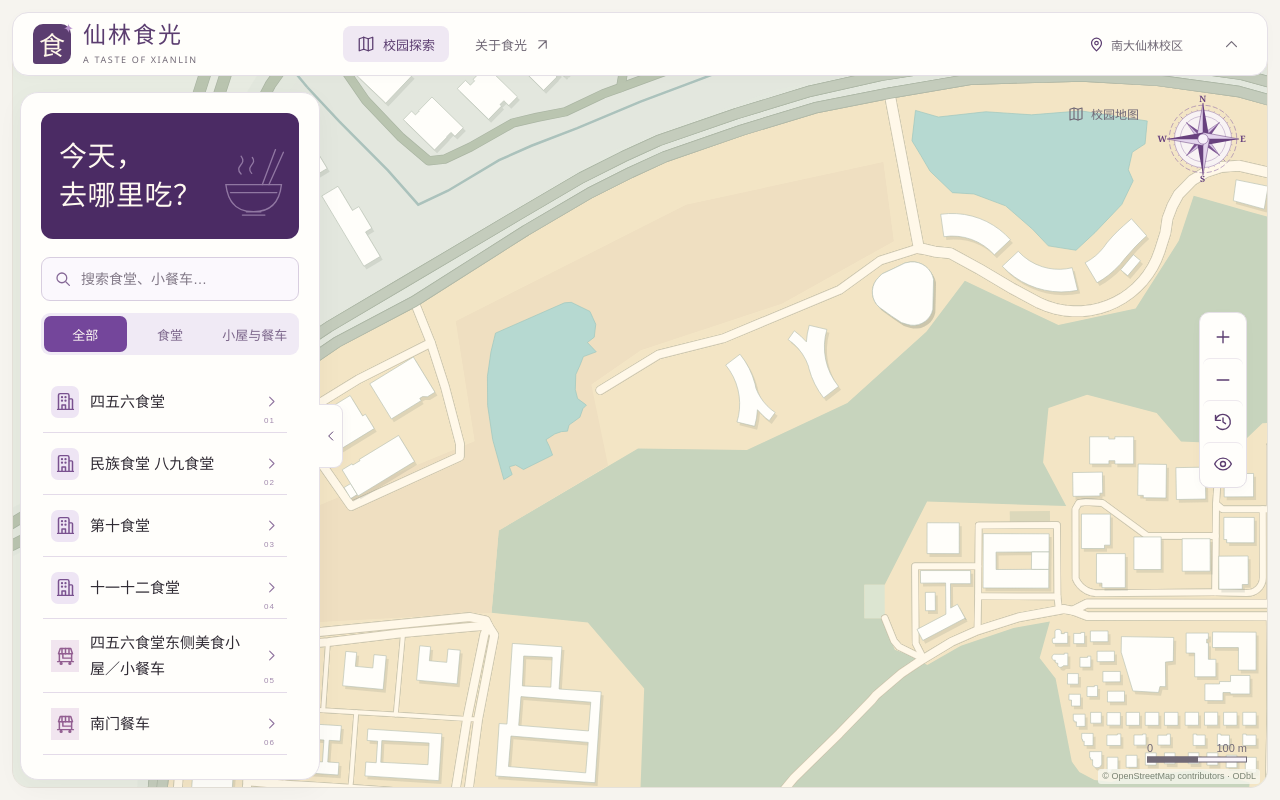
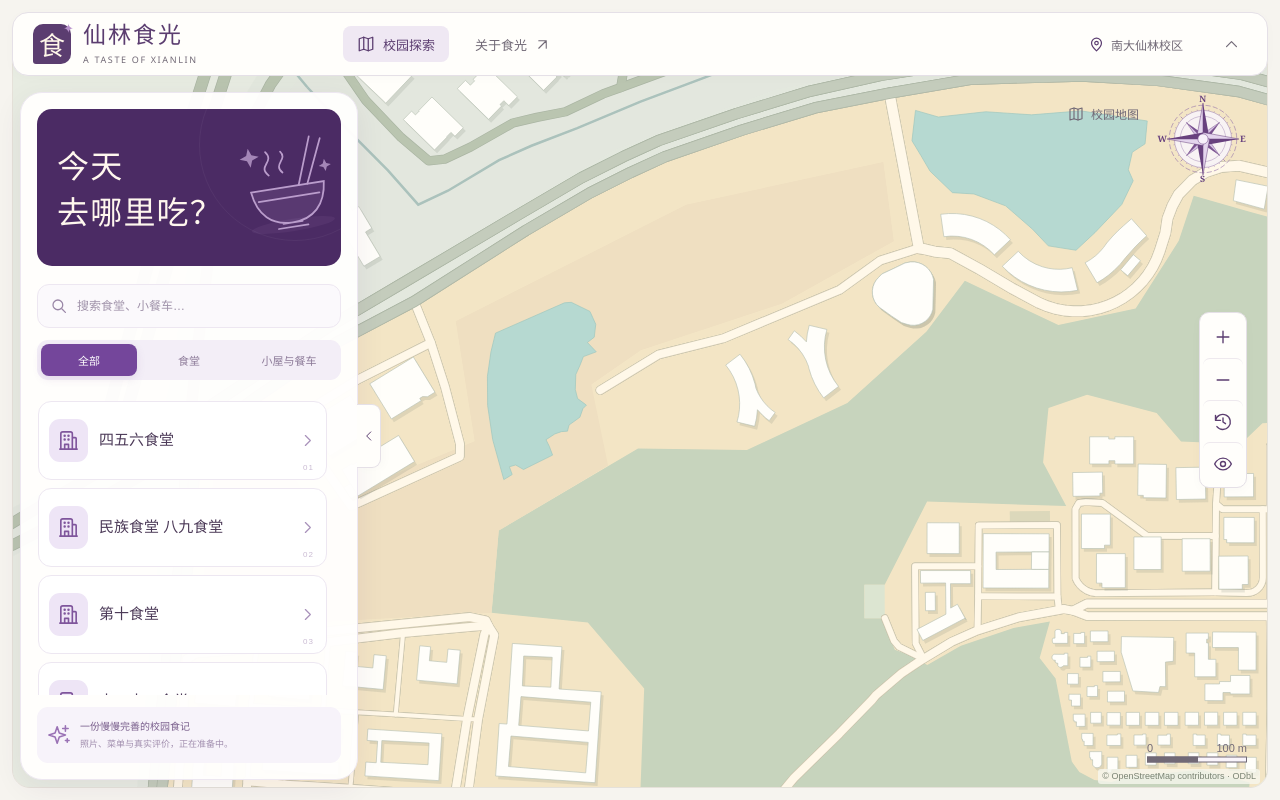
Before and after one commit to shunshun-968/nju-xianlin-food-map, a React (Vite) app: page / in a window 1280 px wide. Built offline with nearby package versions, Linux system fonts and the light colour scheme.

Commit message:
style: restore desktop sidebar cards with lighter typography

```diff
--- a/src/App.tsx
+++ b/src/App.tsx
@@ -218,7 +218,7 @@ export default function App() {
               <h1>
                 {view.level === 'campus' ? (
                   <>
-                    今天{!mobile && '，'}
+                    今天
                     <br />
                     <span>去哪里吃？</span>
                   </>
@@ -235,6 +235,21 @@ export default function App() {
               )}
               {view.level === 'campus' && (
                 <svg className="hero-art" viewBox="0 0 130 140" fill="none" aria-hidden="true">
+                  {!mobile && (
+                    <>
+                      <ellipse cx="66" cy="118" rx="48" ry="7" fill="currentColor" opacity=".08" />
+                      <path
+                        d="M24 74h84c-3 27-18 41-42 41S27 101 24 74Z"
+                        fill="currentColor"
+                        opacity=".13"
+                      />
+                      <path
+                        d="m28 24 3 8 8 3-8 3-3 8-3-8-8-3 8-3ZM112 49l2 5 5 2-5 2-2 5-2-5-5-2 5-2Z"
+                        fill="currentColor"
+                        opacity=".8"
+                      />
+                    </>
+                  )}
                   <path
                     d="M24 74h84c-3 27-18 41-42 41S27 101 24 74ZM31 86h70M55 115h22M49 120h34"
                     stroke="currentColor"
--- /dev/null
+++ b/src/desktop-sidebar.css
@@ -0,0 +1,157 @@
+/* Restore the pre-atlas campus cards. Keep mobile, other levels and the handle untouched. */
+@media (min-width: 701px) {
+  .floating-shell.view-campus .sidebar-dock {
+    width: 338px;
+  }
+  .floating-shell.view-campus .sidebar {
+    padding: 16px;
+    border: 1px solid #ede7f1;
+    border-radius: 22px;
+    background: #fffefdf7;
+    box-shadow: 0 8px 30px #41235512;
+    font-family: 'Microsoft YaHei', 'PingFang SC', sans-serif;
+    font-weight: 320;
+  }
+  .floating-shell.view-campus .sidebar-top {
+    min-height: 0;
+    display: block;
+    padding: 20px;
+    margin: 0 0 18px;
+    border: 0;
+    border-radius: 15px;
+    background: #4b2b64;
+    color: #fff7ee;
+  }
+  .floating-shell.view-campus .sidebar-top::after {
+    content: '';
+  }
+  .floating-shell.view-campus .sidebar-top h1 {
+    margin: 15px 0 9px;
+    font-family: inherit;
+    font-size: 32px;
+    line-height: 1.45;
+    /* Previous heading 400 and card labels 600, each reduced by 20%. */
+    font-weight: 320;
+    letter-spacing: 1.2px;
+  }
+  .floating-shell.view-campus .sidebar-top .hero-art {
+    width: 114px;
+    height: 125px;
+    right: -2px;
+    bottom: 20px;
+    color: #e0c3ef;
+    opacity: 0.75;
+    transform: rotate(-9deg);
+  }
+  .floating-shell.view-campus .search {
+    height: 44px;
+    padding: 0 12px;
+    border-radius: 12px;
+    border-color: #ede7f1;
+    background: #fbf9fc;
+    color: #9a87a7;
+  }
+  .floating-shell.view-campus .search input {
+    font-size: 12px;
+    font-weight: 320;
+  }
+  .floating-shell.view-campus .search input::placeholder {
+    color: #a093aa;
+  }
+  .floating-shell.view-campus .filters {
+    margin: 12px 0 20px;
+    padding: 4px;
+    gap: 4px;
+    border-radius: 11px;
+    background: #f3eef7;
+  }
+  .floating-shell.view-campus .filters button {
+    height: auto;
+    padding: 8px 5px;
+    border-radius: 8px;
+    font-size: 11px;
+    font-weight: 320;
+    color: #8d7b99;
+  }
+  .floating-shell.view-campus .filters button.active {
+    background: #74469b;
+    color: white;
+    box-shadow: 0 3px 8px #74469b20;
+  }
+  .floating-shell.view-campus .venue-list {
+    padding: 1px 4px 2px 1px;
+    scrollbar-color: #ded0e7 transparent;
+  }
+  .floating-shell.view-campus .venue-card {
+    min-height: 79px;
+    padding: 13px 10px;
+    margin: 0 0 8px;
+    gap: 11px;
+    border: 1px solid #ede7f1;
+    border-radius: 13px;
+    background: white;
+  }
+  .floating-shell.view-campus .venue-card:is(:hover, :focus-visible, .is-highlighted) {
+    border-color: #c6a8dc;
+    background: #fcf9fe;
+    box-shadow: 0 3px 12px #4b2b6407;
+  }
+  .floating-shell.view-campus .venue-icon {
+    width: 39px;
+    height: 43px;
+    border-radius: 11px;
+    background: #eee5f6;
+    color: #7f559c;
+  }
+  .floating-shell.view-campus .venue-icon.cart {
+    background: #f5e9f2;
+    color: #986a99;
+  }
+  .floating-shell.view-campus .venue-icon svg {
+    width: 23px;
+    height: 23px;
+  }
+  .floating-shell.view-campus .venue-copy strong {
+    font-size: 15px;
+    line-height: 1.6;
+    font-weight: 480;
+    color: #4c3a58;
+  }
+  .floating-shell.view-campus .venue-arrow {
+    color: #a891ba;
+  }
+  .floating-shell.view-campus .venue-arrow svg {
+    width: 17px;
+    height: 17px;
+  }
+  .floating-shell.view-campus .venue-number {
+    color: #cabbd3;
+    font-weight: 320;
+  }
+  .floating-shell.view-campus .sidebar-bottom {
+    display: flex;
+    align-items: center;
+    gap: 10px;
+    margin-top: 12px;
+    padding: 11px;
+    border: 0;
+    border-radius: 11px;
+    background: #f7f3fa;
+  }
+  .floating-shell.view-campus .mini-spark {
+    display: block;
+    color: #9a72b5;
+  }
+  .floating-shell.view-campus .sidebar-bottom p {
+    font-size: 10px;
+    line-height: 1.8;
+    color: #795e8c;
+    font-weight: 320;
+  }
+  .floating-shell.view-campus .sidebar-bottom small {
+    font-size: 9px;
+    margin-top: 0;
+    color: #a18eae;
+    font-weight: 320;
+  }
+}
--- a/src/main.tsx
+++ b/src/main.tsx
@@ -6,6 +6,7 @@ import './interface.css';
 import './floating-shell.css';
 import './campus.css';
 import './desktop-shell.css';
+import './desktop-sidebar.css';
 const OsmPreview = lazy(() => import('./components/OsmPreview'));
 const osmPreview = new URLSearchParams(window.location.search).get('basemap') === 'osm';
 createRoot(document.getElementById('root')!).render(
```
